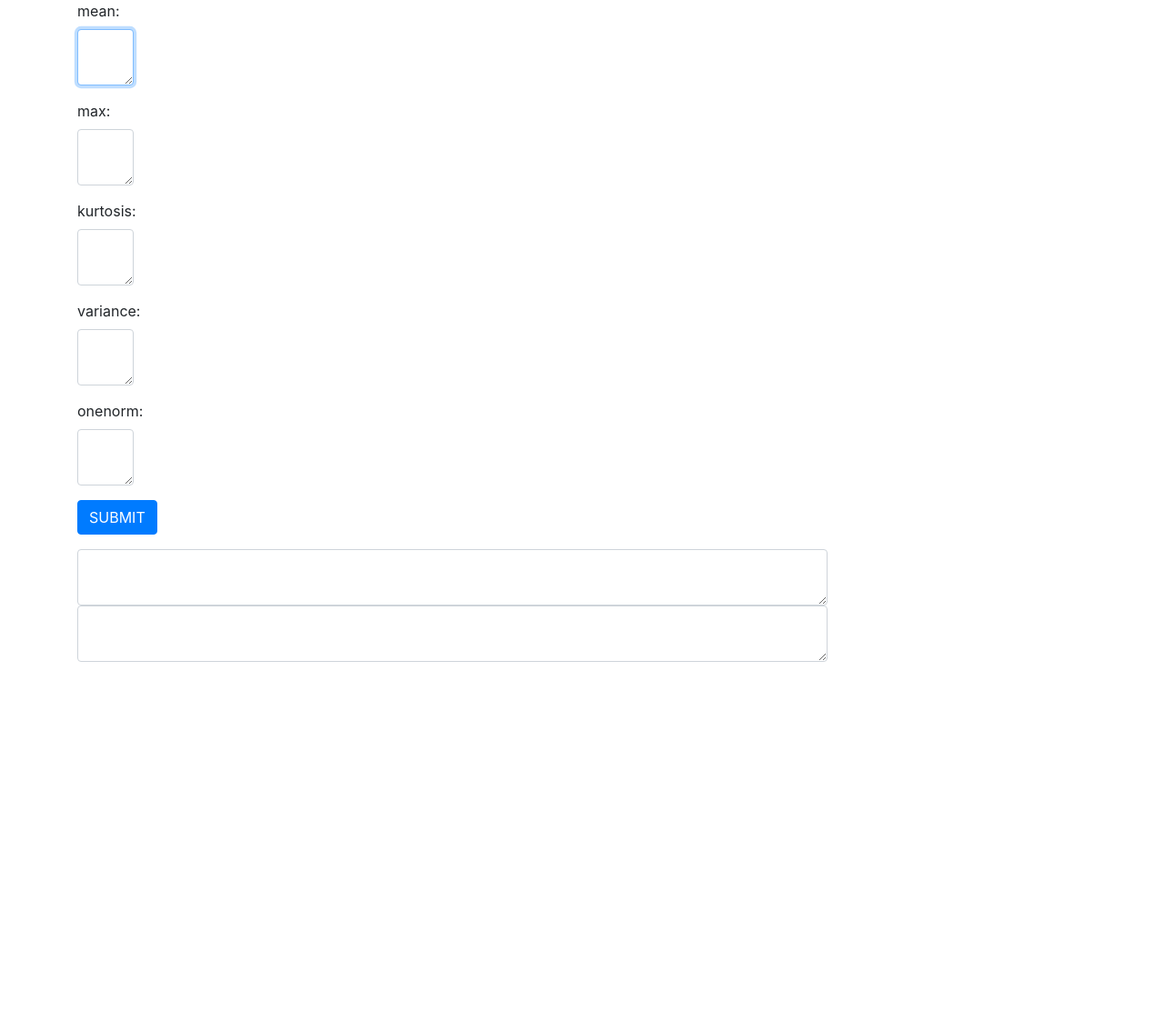
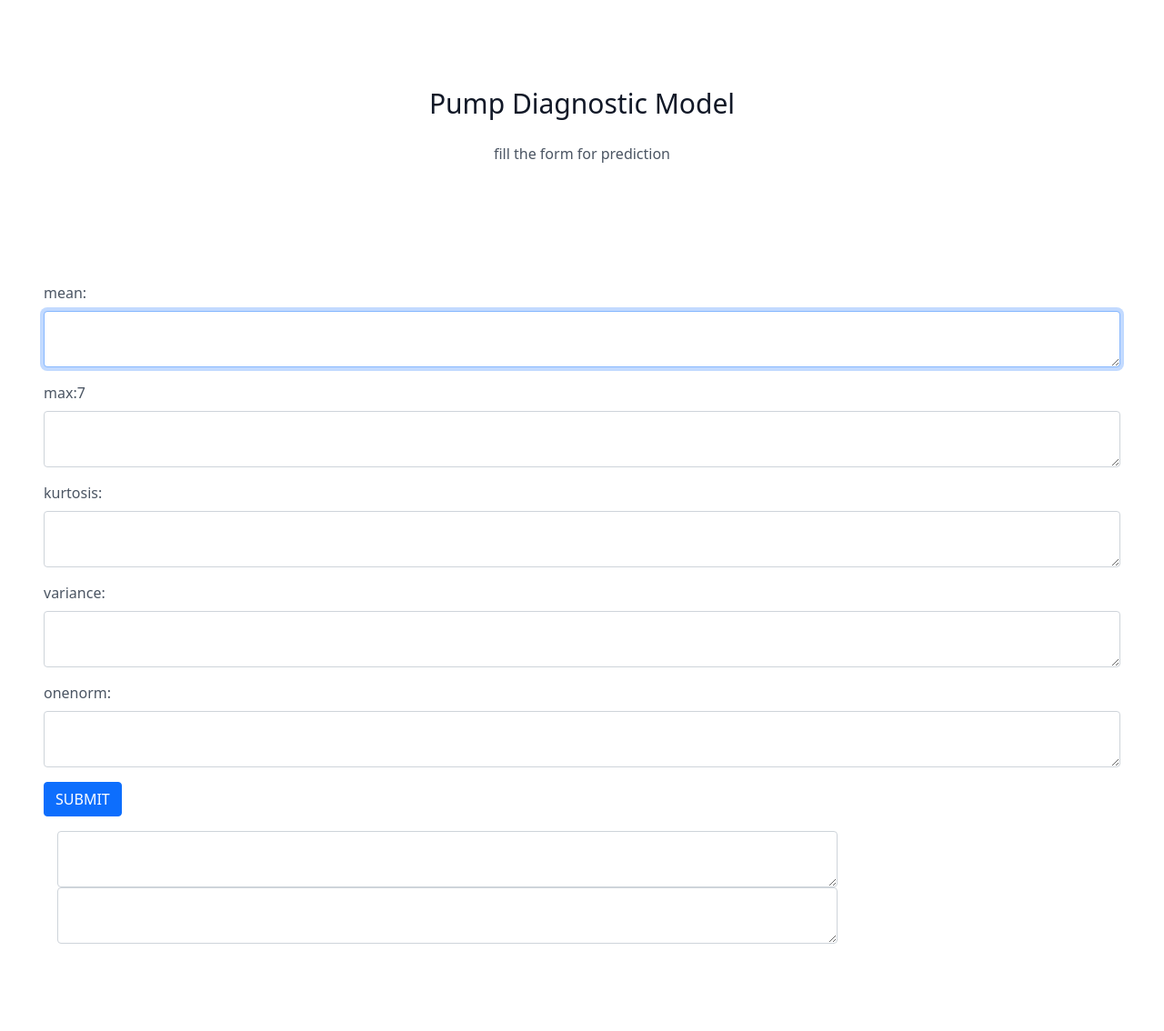
Before and after one commit to raziabdul/FYP-Faizal, a Flask app: page / in a window 1280 px wide. Shown: the whole page at 91% size. Before the commit the page ends 728 px from the top, so only its background shows below. Run offline with Flask 2, Linux system fonts and the light colour scheme; some libraries are stand-ins or nearby versions.

Commit message:
Update home.html

```diff
--- a/template/home.html
+++ b/template/home.html
@@ -1,23 +1,35 @@
 <html>
 <head>
+
    <link rel="stylesheet" href="https://maxcdn.bootstrapcdn.com/bootstrap/4.3.1/css/bootstrap.min.css">
   <script src="https://ajax.googleapis.com/ajax/libs/jquery/3.4.1/jquery.min.js"></script>
   <script src="https://cdnjs.cloudflare.com/ajax/libs/popper.js/1.14.7/umd/popper.min.js"></script>
   <script src="https://maxcdn.bootstrapcdn.com/bootstrap/4.3.1/js/bootstrap.min.js"></script>
+  <link href="https://cdn.jsdelivr.net/npm/bootstrap@5.0.0-beta3/dist/css/bootstrap.min.css" rel="stylesheet" integrity="sha384-eOJMYsd53ii+scO/bJGFsiCZc+5NDVN2yr8+0RDqr0Ql0h+rP48ckxlpbzKgwra6" crossorigin="anonymous">
+  <link href="https://unpkg.com/tailwindcss@^2/dist/tailwind.min.css" rel="stylesheet">
 </head>
    <body>
-      <title>Pump Status</title>
-	  <div class="container">
-		<div class="row">
+    <title>prediction</title>
+    </head>
+    <body>
+    <section class="text-gray-600 body-font">
+    <div class="container px-5 py-24 mx-auto">
+        <div class="flex flex-col text-center w-full mb-20">
 
-		  <form action="{{ url_for('predict')}}" method="POST">
-		  	<div class="col-sm-9">
+        <h1 class="sm:text-3xl text-2xl font-medium title-font mb-4 text-gray-900">Pump Diagnostic Model</h1>
+        <p class="lg:w-2/3 mx-auto leading-relaxed text-base">fill the form for prediction</p>
+        <br><br><h2><b>{{prediction_text}}</b></h2>
+        </div>
+        <div>
+
+    <form action='/predict' method='POST'>
+		  	<div class="mb-3">
 			 <div class="form-group  purple-border">
 				  <label for="comment">mean:</label>
 				  <textarea class="form-control" rows="2" id="query1" name="query1" rows="2" cols="5" autofocus>{{query1}}</textarea>
 			</div>
 			<div class="form-group  purple-border">
-				  <label for="comment">max:</label>
+				  <label for="comment">max:</label>7
 				  <textarea class="form-control" rows="2" id="query2" name="query2" rows="2" cols="5" autofocus>{{query2}}</textarea>
 			</div>
 			<div class="form-group  purple-border">
@@ -31,20 +43,24 @@
 			<div class="form-group  purple-border">
 				  <label for="comment">onenorm:</label>
 				  <textarea class="form-control" rows="2" id="query5" name="query5" rows="2" cols="5" autofocus>{{query5}}</textarea>
+
+
 			</div>
 			</div>
-			<div class="col-sm-3">
-			<button type="submit" class="btn btn-primary" name="submit">SUBMIT</button>
+			<div class="mb-3">
+                <button type="submit" class="btn btn-primary" name="submit">SUBMIT</button>
+            </form>
 			</div>
 		  </form>
 		  </div>
 
-		<div class="row">
 			<div class="col-sm-9">
 			<textarea class="form-control" rows="2" id="comment" name="query6" rows="2" cols="5" autofocus>{{output1}}</textarea>
 			<textarea class="form-control" rows="2" id="comment" name="query7" rows="2" cols="5" autofocus>{{output2}}</textarea>
 			</div>
 		</div>
 	</div>
+</div>
+</section>
    </body>
 </html>
```
